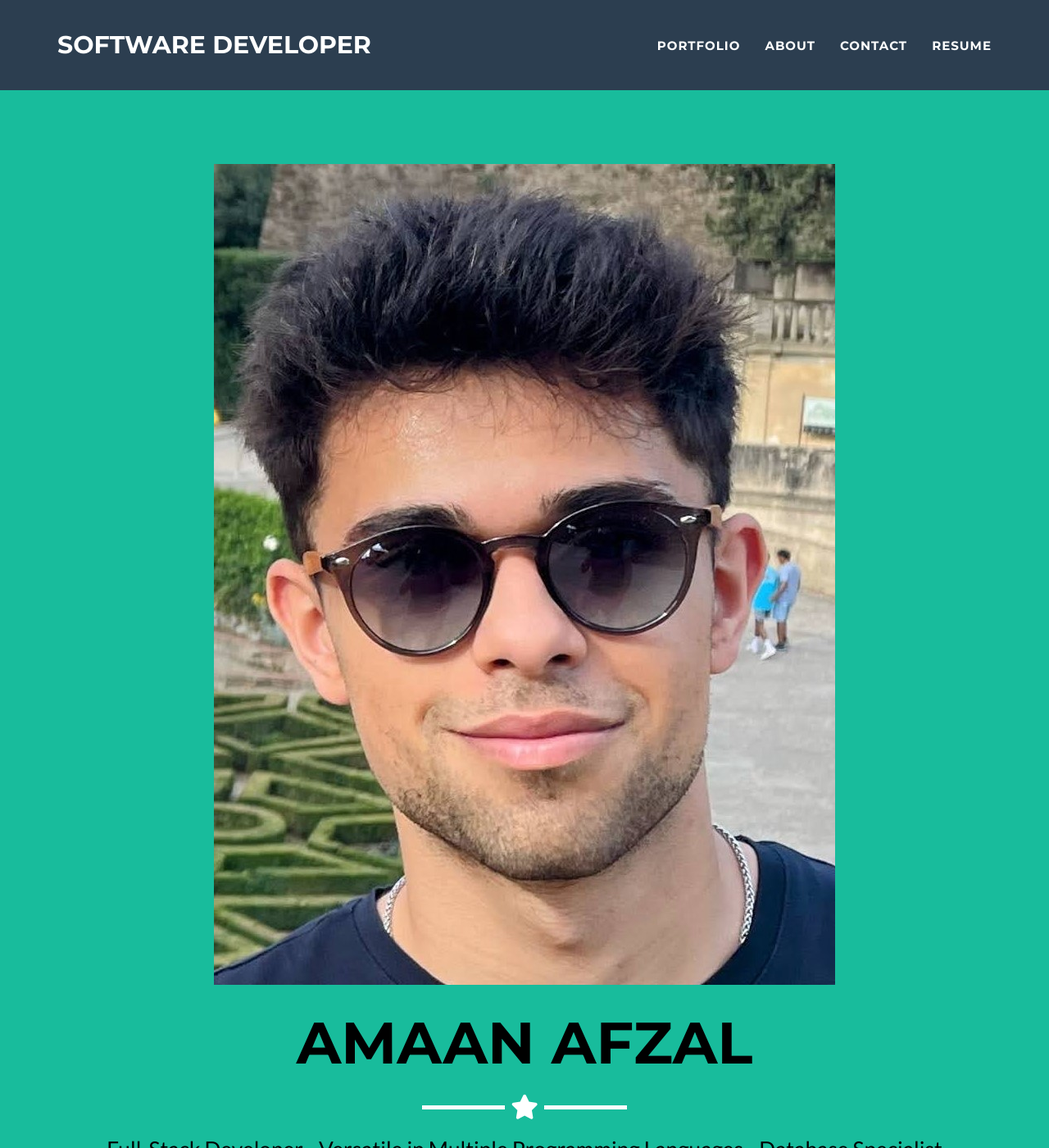
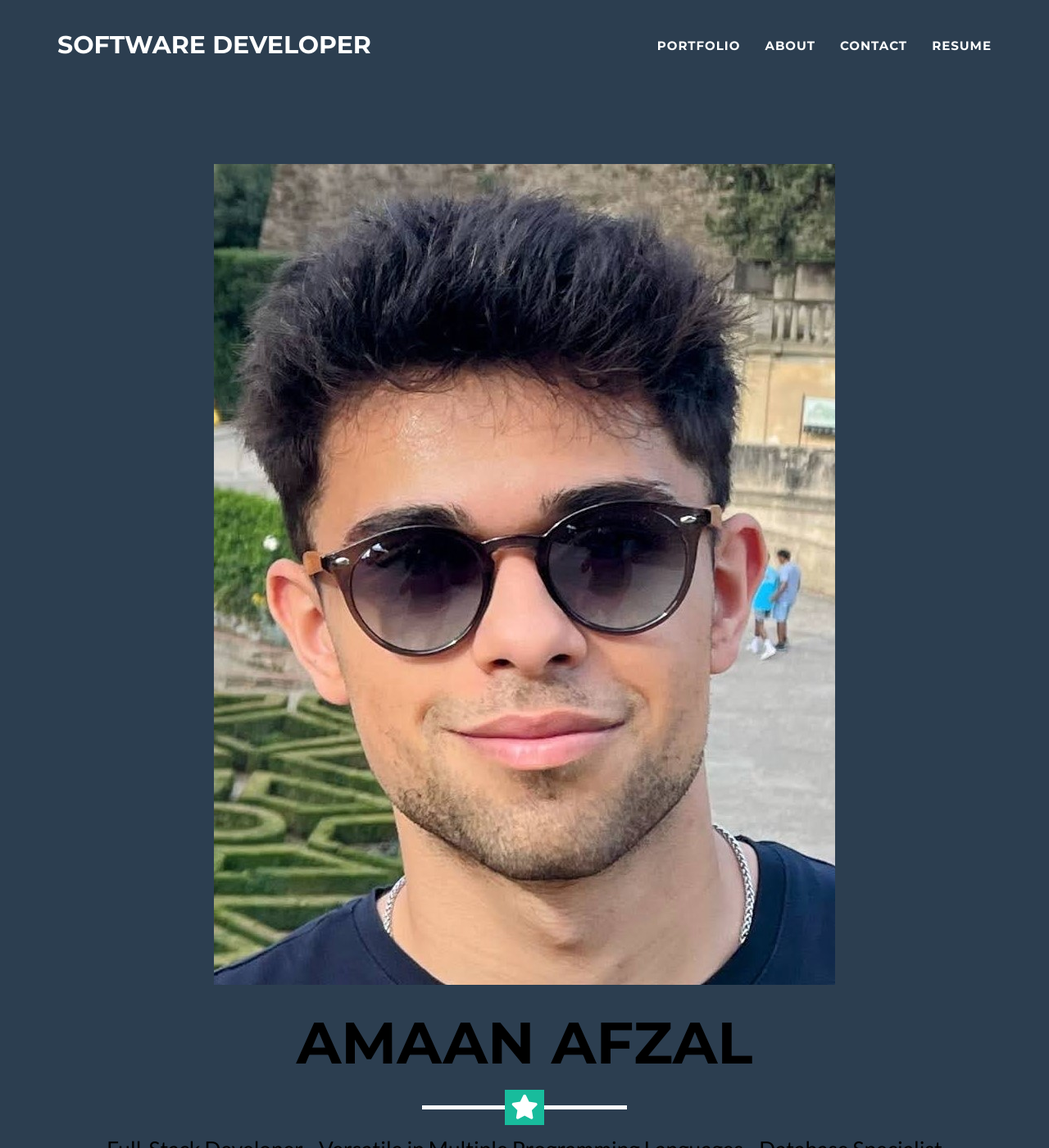
Before and after one commit to Amaan6868/Amaan6868.github.i, a Jekyll site: the page built from _posts/2024-12-10-BotnetSimulation.markdown, in a window 1280 px wide and 1400 px high. Shown: the whole window at 82% size. Built offline with Jekyll 4.4.1, drawn with Linux system fonts in a browser that asks for light colours.

Commit message:
Update main.css

```diff
--- a/_includes/css/main.css
+++ b/_includes/css/main.css
@@ -77,7 +77,7 @@ hr.star-primary:after {
 header {
     text-align: center;
     color: #000;
-    background-color: #{{ site.color.primary }};
+    background-color: #{{ site.color.secondary }};
 }
 
 header .container {
```
